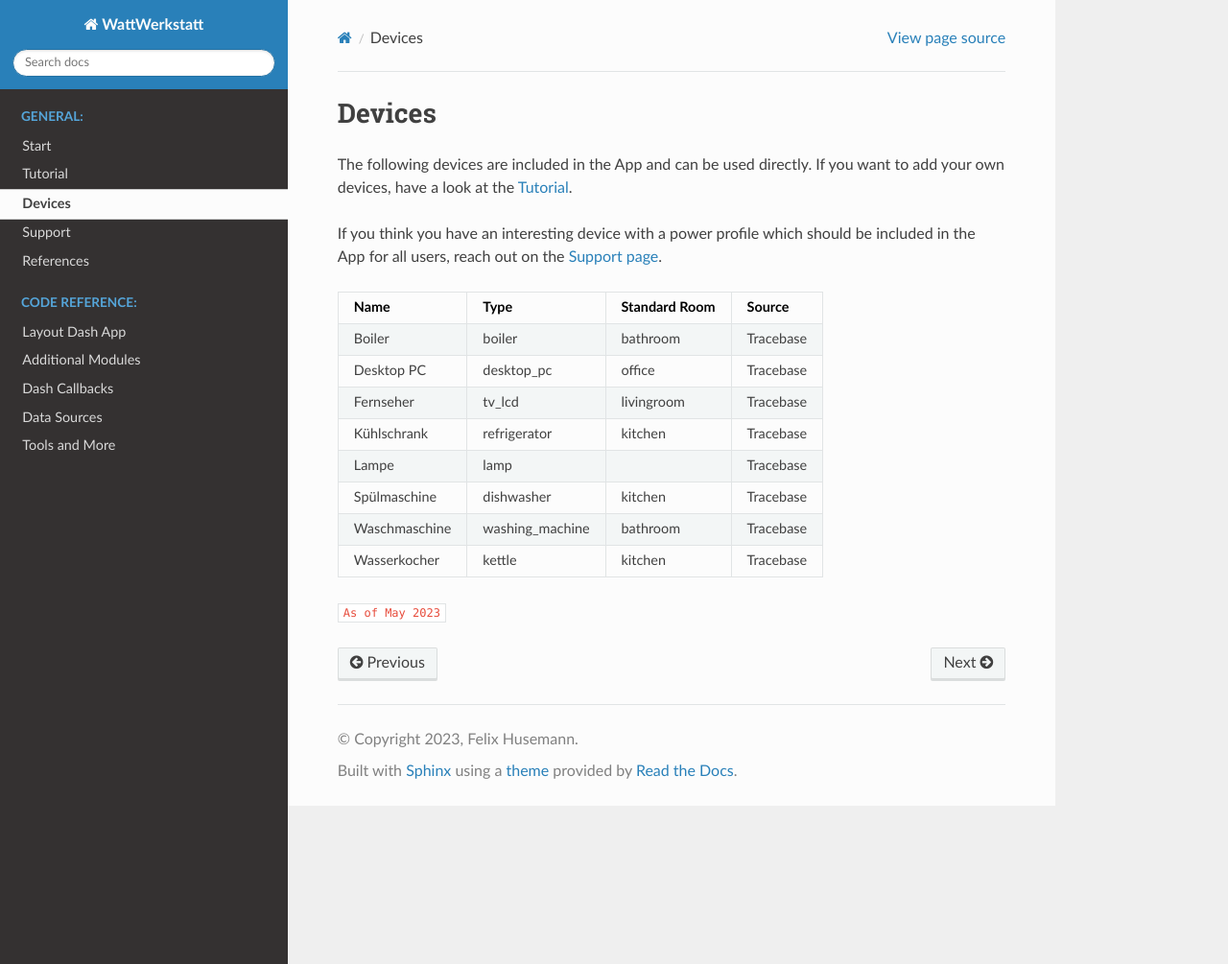
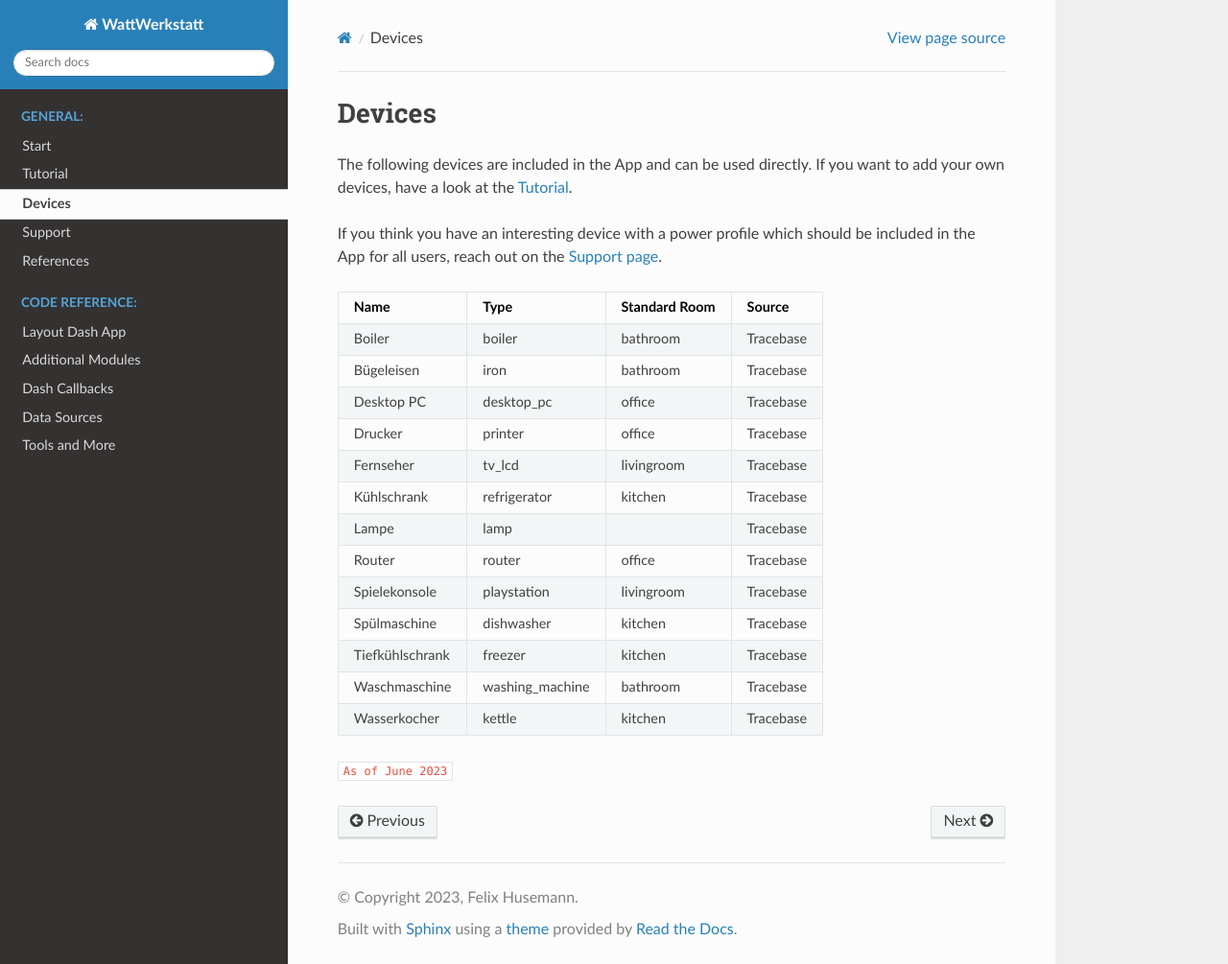
Before and after one commit to felixhus/stromhausfall, a Sphinx documentation site: the page built from docs/devices.rst, in a window 1280 px wide and 1005 px high. Shown: the whole window at 96% size. Built offline with Sphinx 7.4.7 and the Read the Docs theme 2.0.0, drawn with Linux system fonts in a browser that asks for light colours.

Commit message:
List devices

```diff
--- a/docs/devices.rst
+++ b/docs/devices.rst
@@ -9,12 +9,17 @@ If you think you have an interesting device with a power profile which should be
    :header: "Name", "Type", "Standard Room", "Source"
 
    "Boiler", "boiler", "bathroom", "Tracebase"
+   "Bügeleisen", "iron", "bathroom", "Tracebase"
    "Desktop PC", "desktop_pc", "office", "Tracebase"
+   "Drucker", "printer", "office", "Tracebase"
    "Fernseher", "tv_lcd", "livingroom", "Tracebase"
    "Kühlschrank", "refrigerator", "kitchen", "Tracebase"
    "Lampe", "lamp", "", "Tracebase"
+   "Router", "router", "office", "Tracebase"
+   "Spielekonsole", "playstation", "livingroom", "Tracebase"
    "Spülmaschine", "dishwasher", "kitchen", "Tracebase"
+   "Tiefkühlschrank", "freezer", "kitchen", "Tracebase"
    "Waschmaschine", "washing_machine", "bathroom", "Tracebase"
    "Wasserkocher", "kettle", "kitchen", "Tracebase"
 
-``As of May 2023``
+``As of June 2023``
```
